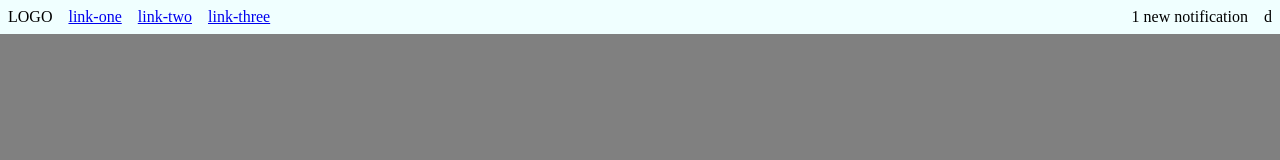
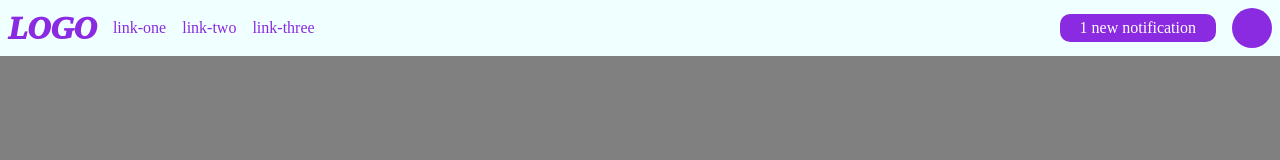
Before and after one commit to banch0u/common-header, a plain HTML site: page index.html in a window 1280 px wide. Drawn offline with Linux system fonts and the light colour scheme.

Commit message:
added cosmetics

```diff
--- a/index.html
+++ b/index.html
@@ -18,7 +18,7 @@
         </div>
         <div class="rightElements">
             <div class="notificationBar">1 new notification</div>
-            <div class="pp">d</div>
+            <div class="pp"></div>
         </div>
 
     </div>
--- a/style.css
+++ b/style.css
@@ -8,13 +8,41 @@ body{
     align-items: center;
     background-color: azure;
     padding: 8px;
+    color: blueviolet;
+
 }
 .leftElements{
     display: flex;
     gap: 16px;
+    align-items: center;
+}
+.leftElements .logo{
+    font-size: 32px;
+    font-style: italic;
+    font-weight: 1000;
+}
+.leftElements a{
+    color: blueviolet;
+    text-decoration: none;
+    flex-shrink: 0;
+
 }
 .rightElements{
     display: flex;
     margin-left: auto;
     gap: 16px;
+    align-items: center;
 }
+.rightElements .notificationBar{
+    color: white;
+    background-color: blueviolet;
+    padding: 5px 20px;
+    border-radius: 10px;
+    flex-shrink: 0;
+}
+.rightElements .pp{
+    background-color: blueviolet;
+    width: 40px;
+    height: 40px;
+    border-radius: 40px;
+}
```
